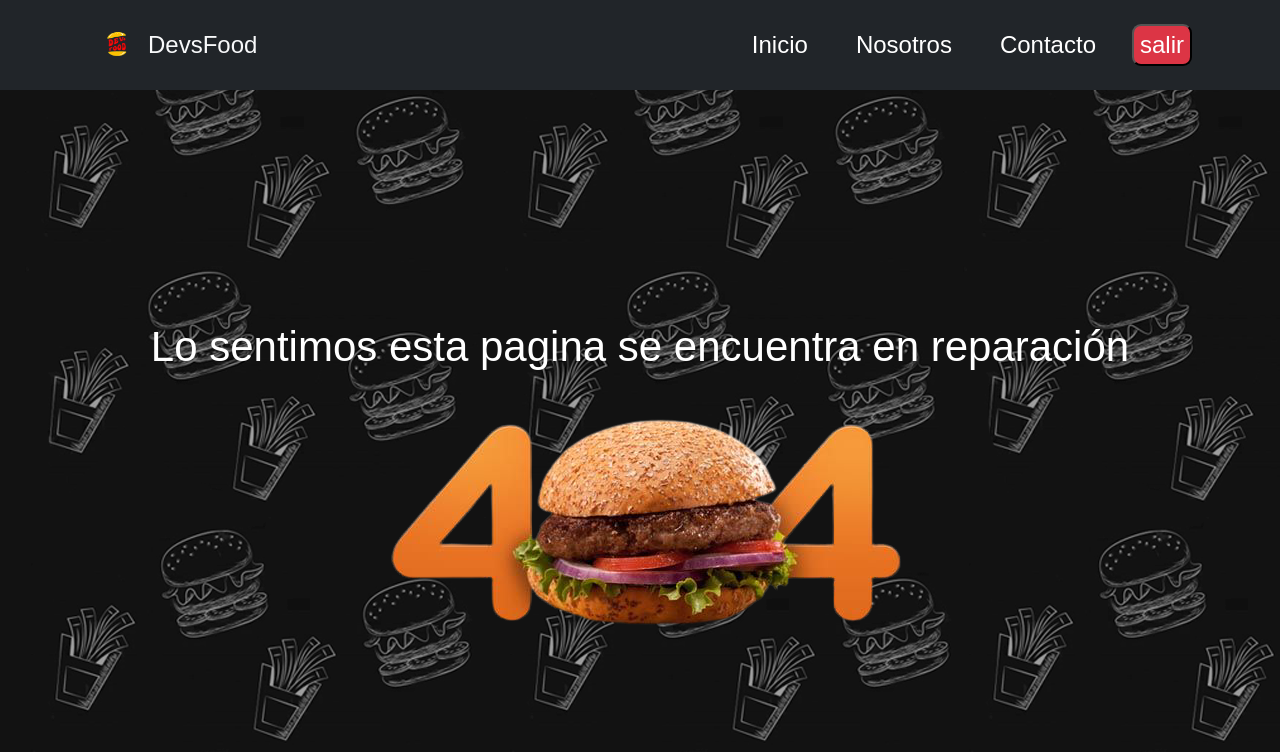
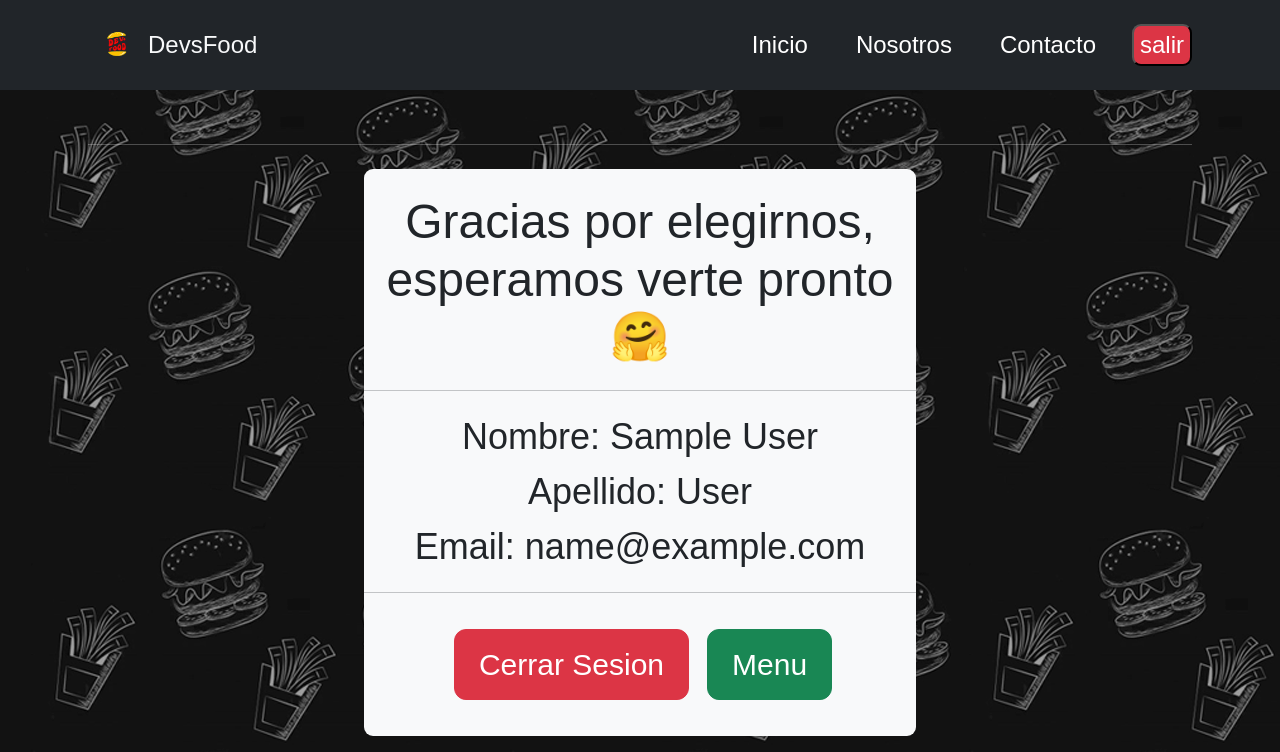
Before and after one commit to Luis-aramayo-18/Rolling-Restaurant, a React (Create React App) app: page /cuenta in a window 1280 px wide. Shown: the top 752 px of the page. Built offline with nearby package versions, Linux system fonts and the light colour scheme; no server answers; sample sign-in values are in the browser's storage.

Commit message:
agrego view de cuenta y su funcionalidad

```diff
--- /dev/null
+++ b/src/components/Cuenta/Cuenta.jsx
@@ -0,0 +1,54 @@
+import React from 'react'
+import { Container } from 'react-bootstrap'
+import jwt_decode from "jwt-decode"
+import { useNavigate } from 'react-router-dom'
+
+const Cuenta = () => {
+
+  const navigate = useNavigate();
+  const token = sessionStorage.getItem('token');
+  const dataDecoded = jwt_decode(token)
+  let nombreUsuario = dataDecoded.name
+  let apellidoUsuario = dataDecoded.lastName
+  let emailUsuario = dataDecoded.email
+
+  const navigateToMenu =()=>{
+    navigate("/menu");
+
+    return
+  }
+
+  const closeSession =()=>{
+    sessionStorage.clear();
+    window.location.reload();
+
+    return
+  }
+
+  return (
+    <Container>
+      <div className='text-center'>
+        <div>
+          <hr />
+
+          <div className='d-flex justify-content-center'>
+          <div className='bg-light rounded w-50 py-3'>
+          <h2 className='text-dark'>Gracias por elegirnos, esperamos verte pronto 🤗</h2>
+          <hr className='text-dark'/>
+          <h4 className='text-dark'>Nombre: {nombreUsuario}</h4>
+          <h4 className='text-dark'>Apellido: {apellidoUsuario}</h4>
+          <h4 className='text-dark'>Email: {emailUsuario}</h4>
+          <hr className='text-dark'/>
+          <button onClick={closeSession} type='button' className='m-2 btn btn-danger text-white btn-lg'>Cerrar Sesion</button>
+          <button onClick={navigateToMenu} type='button' className='m-1 btn btn-success text-white btn-lg'>Menu</button>
+          </div>
+          </div>
+
+          <hr />
+        </div>
+      </div>
+    </Container>
+  )
+}
+
+export default Cuenta
--- a/src/components/Menu/Menu.jsx
+++ b/src/components/Menu/Menu.jsx
@@ -3,8 +3,12 @@ import React, { useEffect, useRef, useState } from 'react'
 import { Button, Col, Container, Modal, Row } from 'react-bootstrap';
 import Producto from '../Producto/Producto';
 import Swal from 'sweetalert2';
+import jwt_decode from "jwt-decode"
+import { useNavigate } from 'react-router-dom';
 
 function MyVerticallyCenteredModal(props) {
+
+
     const ref = useRef();
     const mesa = localStorage.getItem("mesa");
 
@@ -88,7 +92,20 @@ function MyVerticallyCenteredModal(props) {
       </Modal>
     );
 }
+
+
 const Menu = () => {
+
+  const token = sessionStorage.getItem('token');
+  const dataDecoded = jwt_decode(token)
+  let nombreUsuario = dataDecoded.name
+
+  const navigate = useNavigate();
+
+    const miCuenta =()=>{
+      navigate("/cuenta")
+    }
+
     const [modalShow, setModalShow] = React.useState(false);
     const [products, setProducts]= useState([]);
     const [ordenProducts, setOrdenProducts] = useState([]);
@@ -113,7 +130,8 @@ const Menu = () => {
   return (
     <Container className=''>
         <div className='text-end'>
-        <button onClick={() => setModalShow(true)} type="button" className="btn btn-warning"> Mi pedido {ordenProducts.length}
+        <button onClick={miCuenta} type="button" className="btn btn-warning">Hola {nombreUsuario}!</button>
+        <button onClick={() => setModalShow(true)} type="button" className="ms-2 btn btn-warning">Mi pedido {ordenProducts.length}
         <i class=" ms-2 fa-solid fa-bell-concierge"></i>
         </button>
         <MyVerticallyCenteredModal
@@ -122,8 +140,7 @@ const Menu = () => {
         stateOrder={stateOrder}
         setNewStateOrder={setNewStateOrder}
         show={modalShow}
-        onHide={() => setModalShow(false)}
-      />
+        onHide={() => setModalShow(false)}/>
         </div>
         <hr />
         <h1 className='text-center mb-4'>Nuestra carta</h1>
--- a/src/components/Producto/Producto.jsx
+++ b/src/components/Producto/Producto.jsx
@@ -35,7 +35,7 @@ const Producto = (props) => {
       overlay={popover}
       rootClose={true}>
       <Card.Img
-      className={`${isActive===false? "opacity-50" : "desvanecer img-fluid rounded-start"}`}
+      className={`${isActive===false? "opacity-50" : "desvanecer img-fluid rounded-start img-prod"}`}
       variant="top"
       src={image}
       alt={name}/>
--- a/src/components/Producto/producto.css
+++ b/src/components/Producto/producto.css
@@ -11,7 +11,7 @@
   }
 
   .popOverInfo {
-    background-color: #832424;
+    background-color: #c90f0f;
     border-radius: 10px;
   }
 
--- a/src/routes/RoutesApp.jsx
+++ b/src/routes/RoutesApp.jsx
@@ -1,5 +1,6 @@
 import { BrowserRouter, Route, Routes } from "react-router-dom";
 import BarraNav from "../components/BarraNav/BarraNav";
+import Cuenta from "../components/Cuenta/Cuenta";
 import Footer from "../components/Footer/Footer";
 import FormCliente from "../components/FormCliente/FormCliente";
 import Login from "../components/Login/Login";
@@ -24,6 +25,7 @@ const RoutesApp = () => {
         <Route path="/nosotros" element={<AboutUs />} />
         <Route path="/contacto" element={<Contact />} />
 
+
         <Route path='/' element={<AuthRoute />}>
          <Route path="/login" element={<Login/>}/>
          <Route path="/registro" element={<FormCliente />}/>
@@ -33,6 +35,7 @@ const RoutesApp = () => {
         <Route path='/mesa' element={<Mesa/>}/>
         <Route path='/menu' element={<Menu/>}/>
         <Route path="/administracion" element={<Administracion />}/>
+        <Route path="/cuenta" element={<Cuenta />}/>
         </Route>
 
         <Route path="/*" element={<NotFound />} />
```
Also changed, not shown: src/components/Cuenta/cuenta.css (added).
